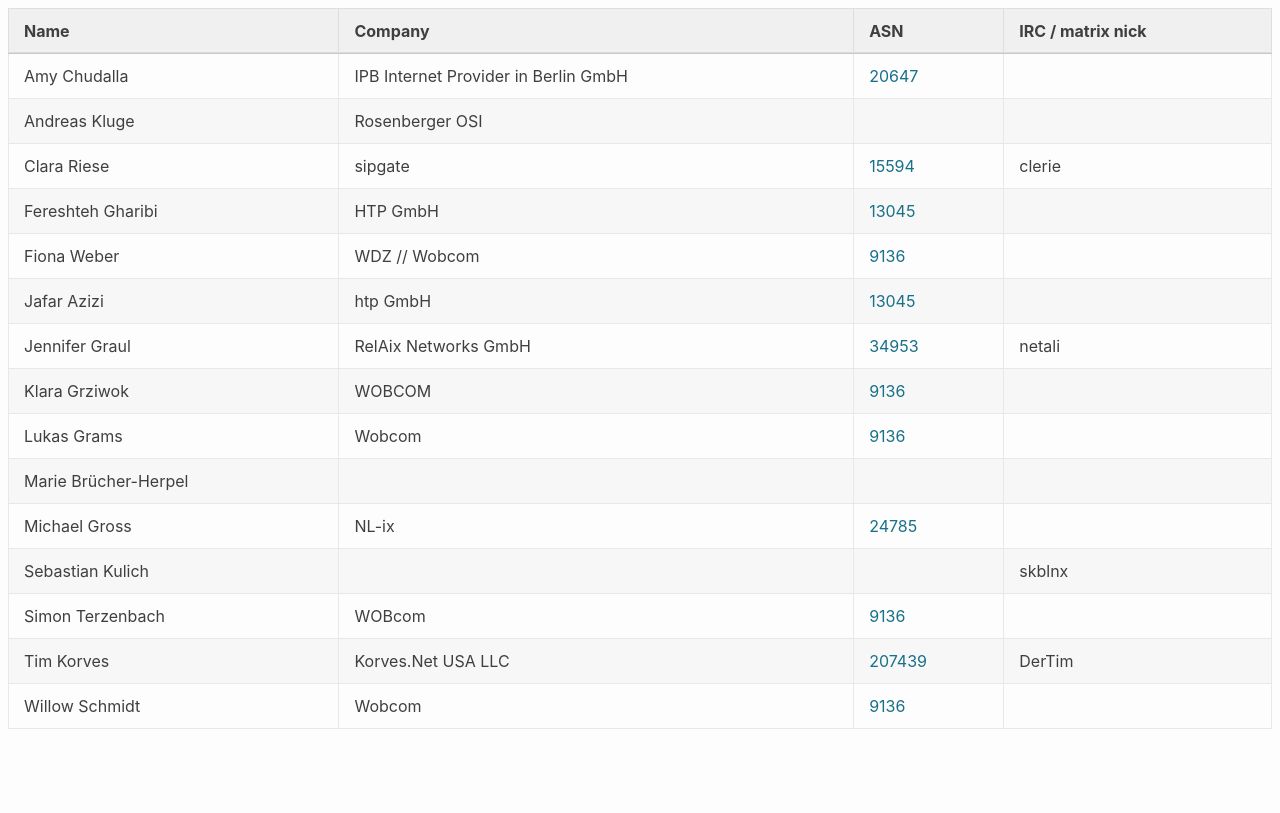
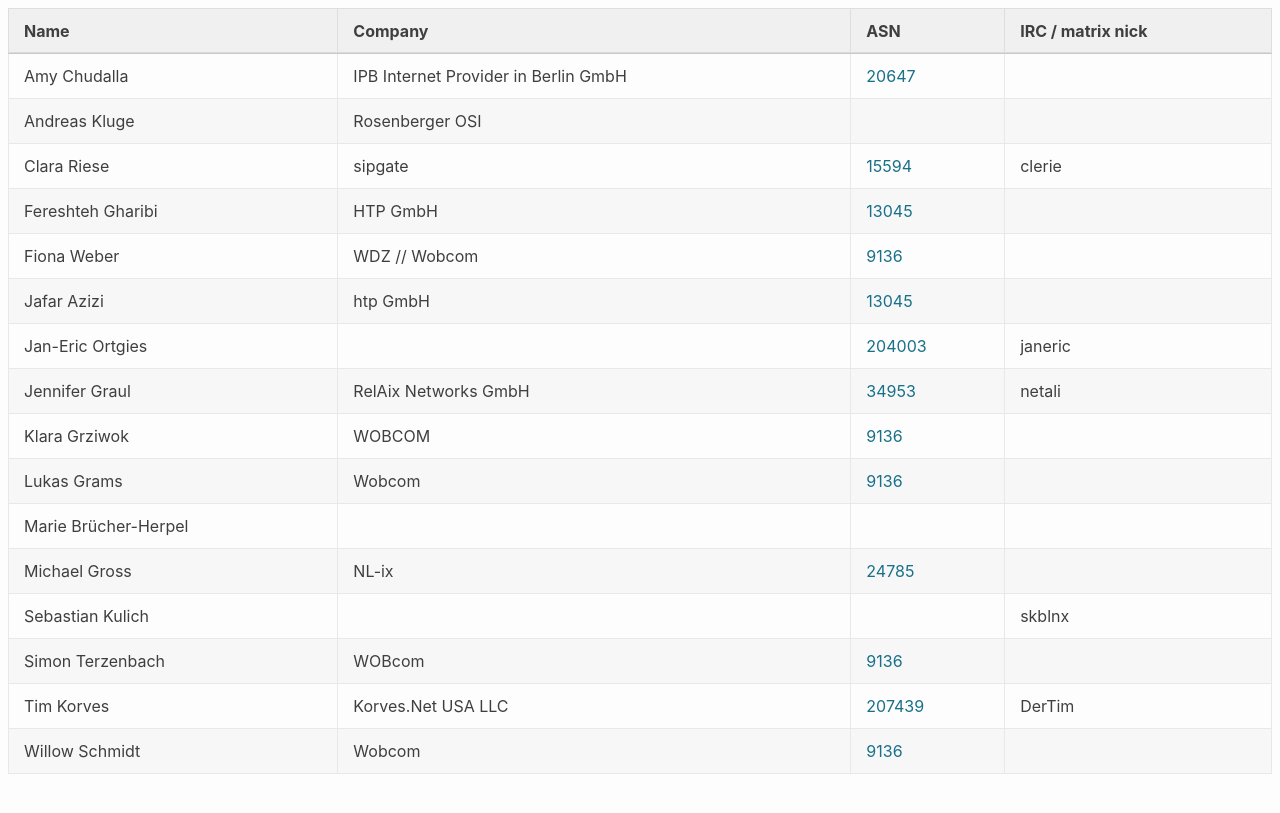
Before and after one commit to denog/pretix-attendeelist, a Jekyll site: the page built from denogmeetup25-04/index.markdown, in a window 1280 px wide. Shown: the top 813 px of the page. Built offline with Jekyll 4.4.1, drawn with Linux system fonts in a browser that asks for light colours.

Commit message:
Latest data: Fri Apr 11 11:28:39 UTC 2025

```diff
--- a/_data/attendees_denogmeetup25-04.json
+++ b/_data/attendees_denogmeetup25-04.json
@@ -34,6 +34,12 @@
     "company": "htp GmbH",
     "irc": null,
     "asn": "13045"
+  },
+  {
+    "name": "Jan-Eric Ortgies",
+    "company": null,
+    "irc": "janeric",
+    "asn": "204003"
   },
   {
     "name": "Jennifer Graul",
```
